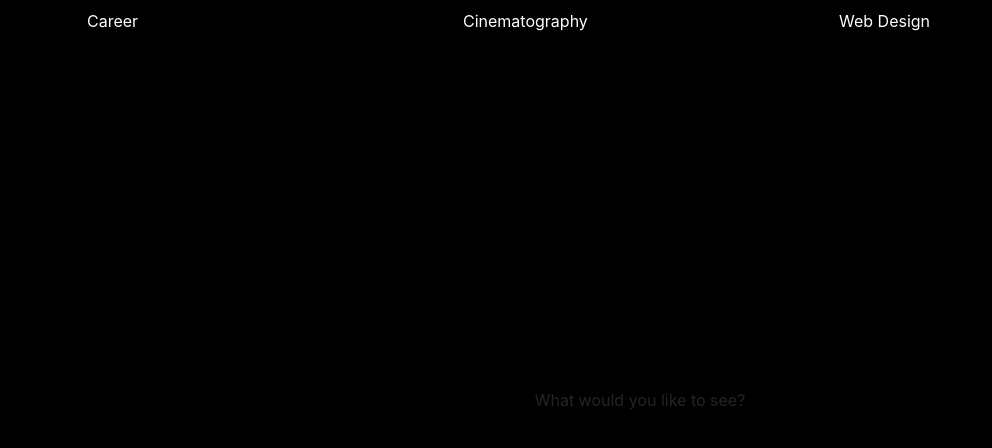
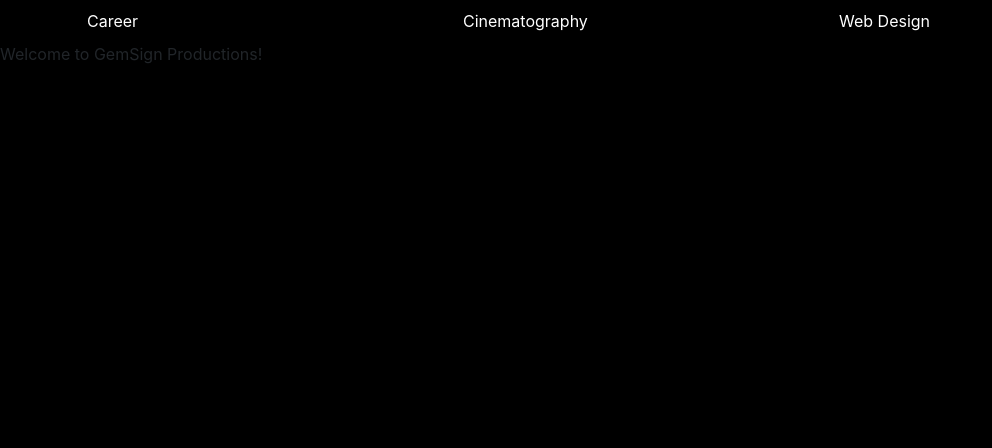
Before and after one commit to GeminiTrinity/personal-site, a React (Create React App) app: page / in a window 1280 px wide. Shown: the top 448 px of the page, without its empty margins (0-992 px from the left). Built offline with nearby package versions, Linux system fonts and the light colour scheme; the HTML template or start-up script is replaced by a standard one.

Commit message:
Removed home/index and successfully made navbar swap from page to page

```diff
--- a/src/components/Container.js
+++ b/src/components/Container.js
@@ -1,5 +1,5 @@
 import React, { Component } from "react";
-import Home from "../components/Home/index";
+import Home from "../components/Pages/Home";
 import Cinematography from "../components/Pages/Cinematography";
 import Career from "../components/Pages/Career";
 import WebDesign from "../components/Pages/WebDesign";
--- a/src/components/Home/index.js
+++ /dev/null
@@ -1,14 +0,0 @@
-// import { Container, Row, Col } from 'reactstrap';
-// import { Navbar, Container, Nav, NavDropdown } from "react-bootstrap";
-import React from "react";
-
-
-function Home() {
-    return (
-        <div class="home">
-          What would you like to see?
-        </div>
-    )
-}
-
-export default Home;
--- a/src/components/Pages/Career.js
+++ b/src/components/Pages/Career.js
@@ -4,7 +4,7 @@ import React from "react";
 function Career() {
     return (
         <div>
-            This is the career page!!!!!
+            This is the career page!!!
         </div>
     );
 }
--- a/src/components/Pages/Cinematography.js
+++ b/src/components/Pages/Cinematography.js
@@ -3,7 +3,7 @@ import React from "react";
 function Cinematography() {
     return (
         <div>
-            <Cinematography />
+            This is the Cinematography page!!!!
         </div>
     );
 }
--- a/src/components/Pages/Home.js
+++ b/src/components/Pages/Home.js
@@ -3,7 +3,7 @@ import React from "react";
 function Home() {
     return (
         <div>
-            <Home />
+            Welcome to GemSign Productions!
         </div>
     );
 }
--- a/src/components/Pages/WebDesign.js
+++ b/src/components/Pages/WebDesign.js
@@ -3,7 +3,7 @@ import React from "react";
 function WebDesign() {
     return (
         <div>
-            <WebDesign />
+            This is the web design page!!!!
         </div>
     );
 }
```
